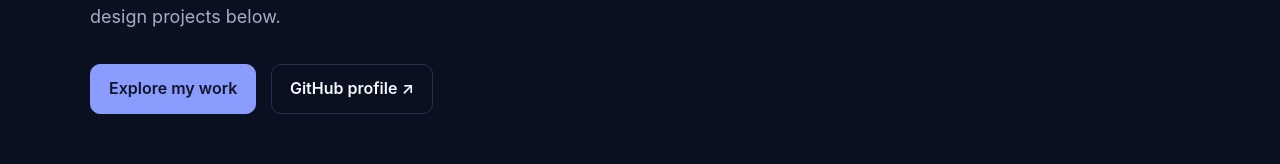
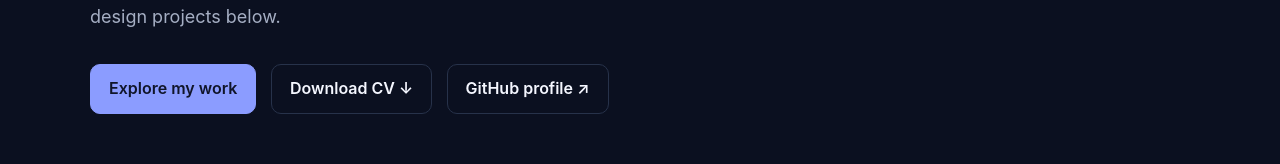
Before and after one commit to FarahElswify/farahElswify.github.io, a plain HTML site: page index.html in a window 1280 px wide. Shown: the part 510-674 px from the top of the page. Drawn offline with Linux system fonts and the light colour scheme.

Commit message:
Update index.html

```diff
--- a/index.html
+++ b/index.html
@@ -255,6 +255,7 @@
           Explore a selection of my design projects below.
         </p>
         <a class="button primary" href="#projects">Explore my work</a>
+        <a class="button" href="cv/Farah-Elswify-UIUX-CV.pdf" target="_blank" rel="noopener noreferrer">Download CV ↓</a>
         <a class="button" href="https://github.com/FarahElswify" target="_blank" rel="noopener noreferrer">GitHub profile ↗</a>
       </div>
     </section>
```
